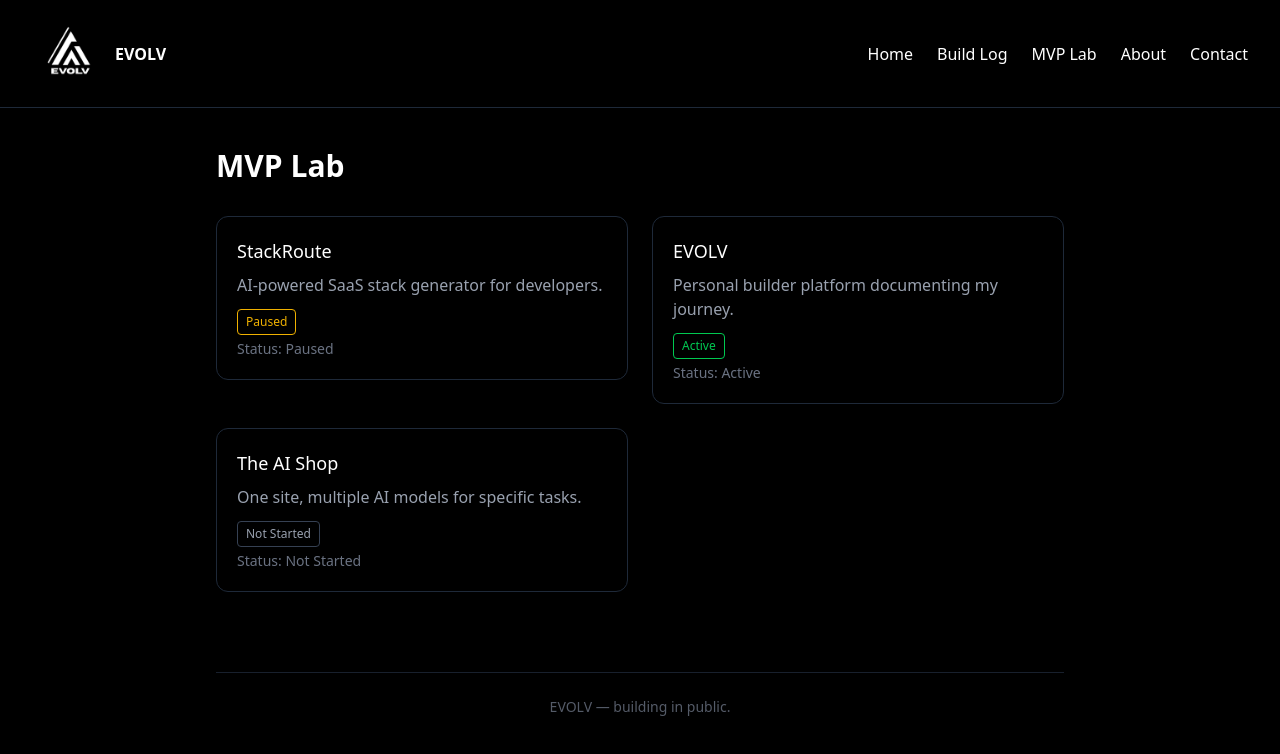
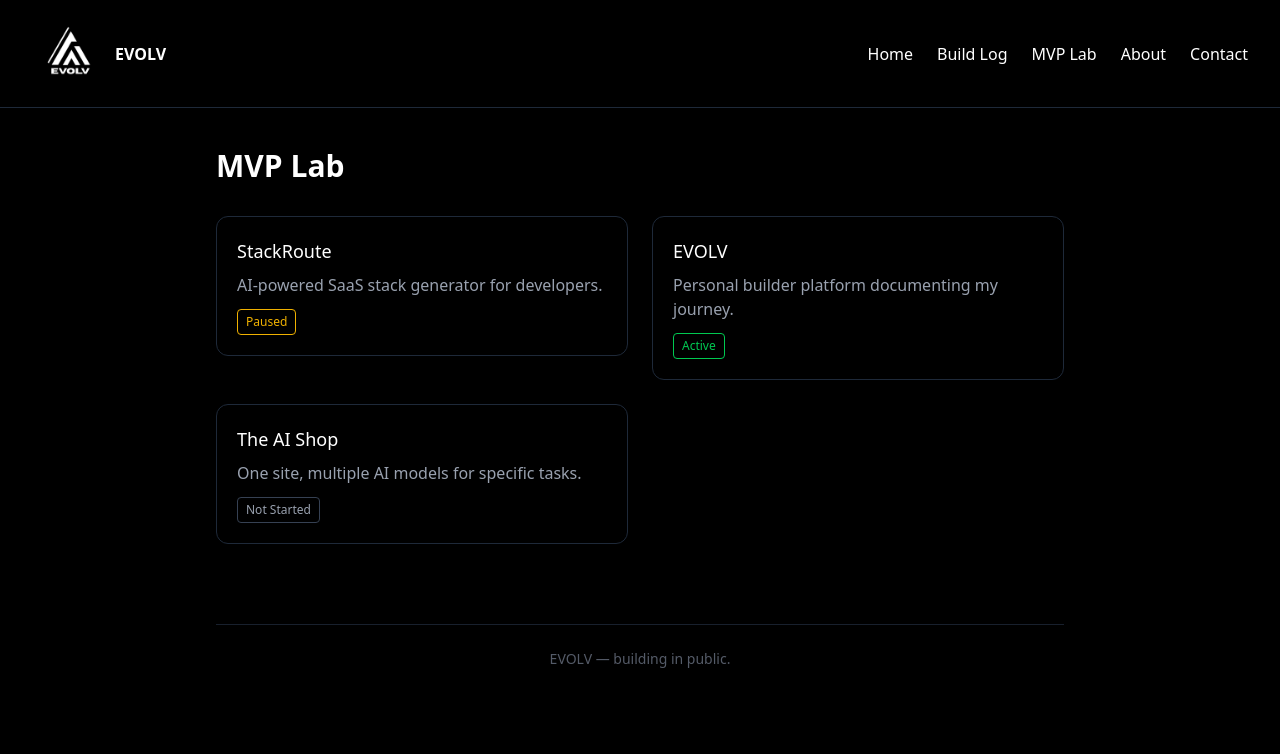
Before and after one commit to Pranit-git36/evolv, a Next.js app: page /mvp-lab in a window 1280 px wide. Shown: the top 754 px of the page. Built offline with nearby package versions, Linux system fonts and the light colour scheme.

Commit message:
Final Touch v1

```diff
--- a/app/components/MVPCard.tsx
+++ b/app/components/MVPCard.tsx
@@ -21,7 +21,7 @@ export default function MVPCard({ title, description, status }: MVPCardProps) {
 >
   {status}
 </span>
-      <p className="text-sm text-gray-500 mt-1">Status: {status}</p>
+      {/* <p className="text-sm text-gray-500 mt-1">Status: {status}</p> */}
     </div>
   );
 }
```
